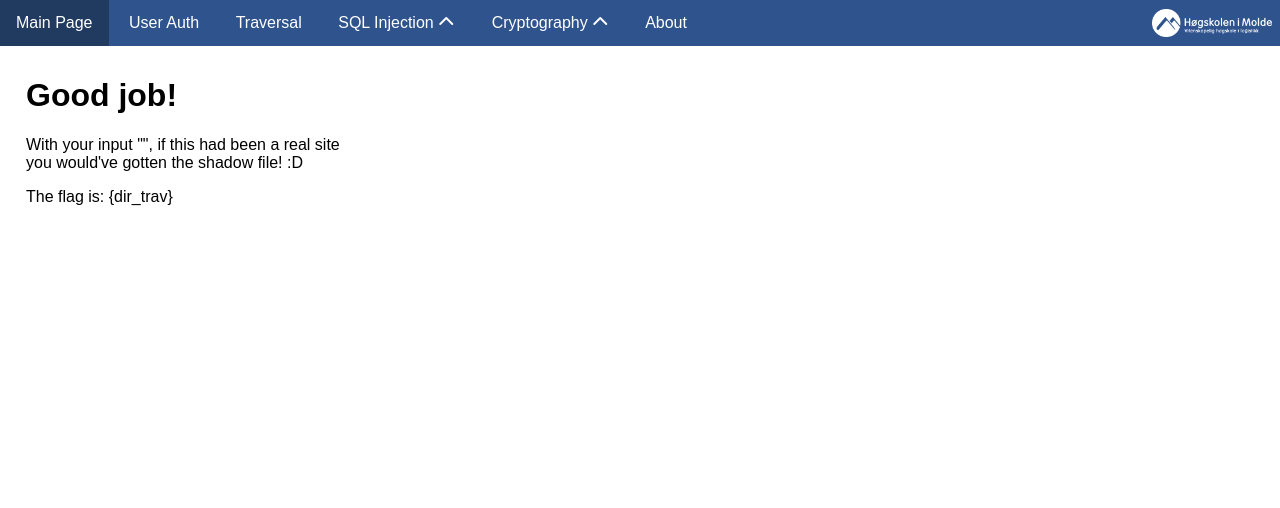
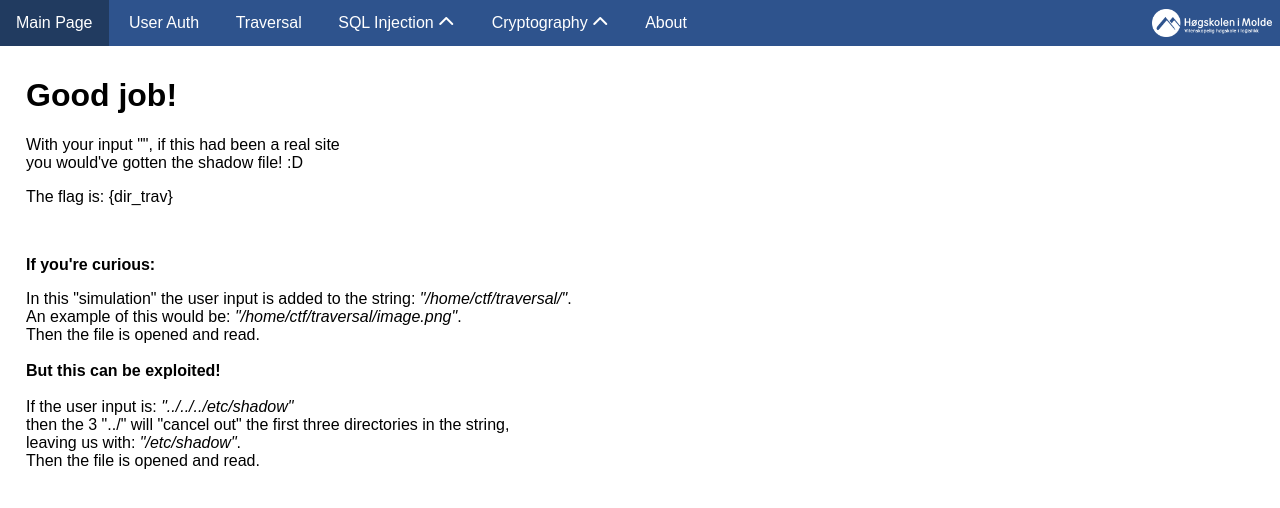
Before and after one commit to eribre/IBE321_CTF_for_IBE600, a Flask app: template templates/traversal/directory.j2 in a window 1280 px wide. Shown: the top 508 px of the page. Run offline with Flask 2, Linux system fonts and the light colour scheme; the template is opened without the code that fills it, so the values that code supplies are empty; some libraries are stand-ins or nearby versions.

Commit message:
Added info to path trav correct

```diff
--- a/templates/traversal/directory.j2
+++ b/templates/traversal/directory.j2
@@ -7,6 +7,21 @@
 		<h1>Good job!</h1>
 		<p>With your input "{{usrInp}}", if this had been a real site <br>
 		you would've gotten the shadow file!  :D</p>
-		<p>The flag is: {dir_trav}</p>
+		<p>The flag is: {dir_trav}</p> <br>
+
+		<p><strong>If you're curious:</strong></p>
+		<p> In this "simulation" the user input is added to the string:
+			<em>"/home/ctf/traversal/"</em>. <br>
+			An example of this would be:
+			<em>"/home/ctf/traversal/image.png"</em>. <br>
+			Then the file is opened and read. <br> <br>
+			<strong>But this can be exploited!</strong> <br> <br>
+			If the user input is:
+			<em>"../../../etc/shadow"</em> <br>
+			then the 3 "../" will "cancel out" the first three
+			directories in the string, <br>
+			leaving us with: <em>"/etc/shadow"</em>. <br>
+			Then the file is opened and read. <br>
+		</p>
 	</div>
 {% endblock %}
```
